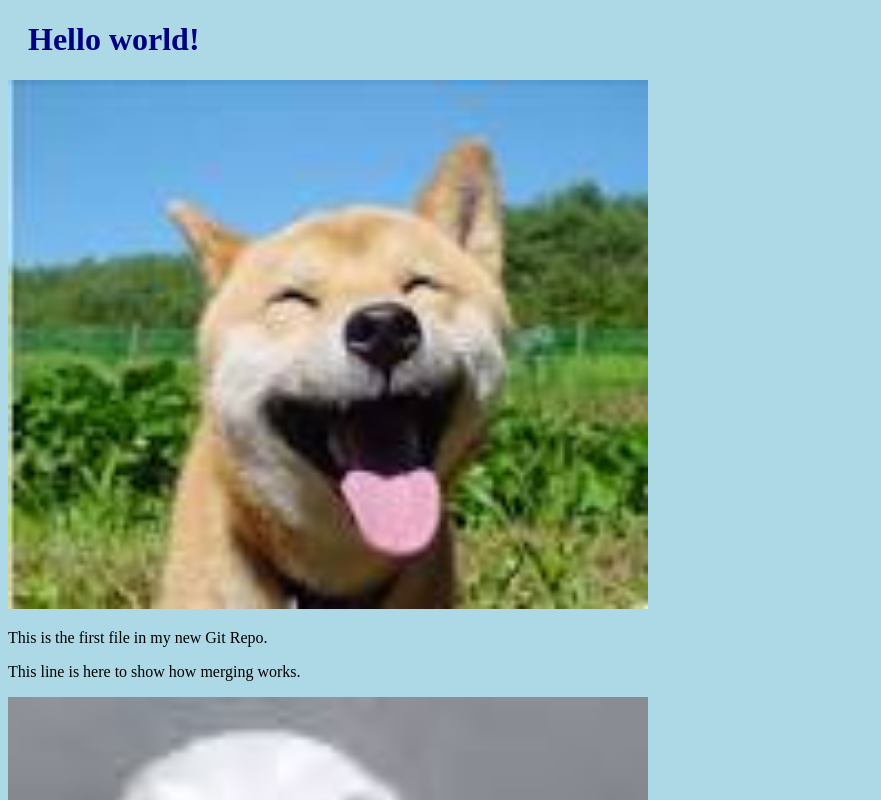
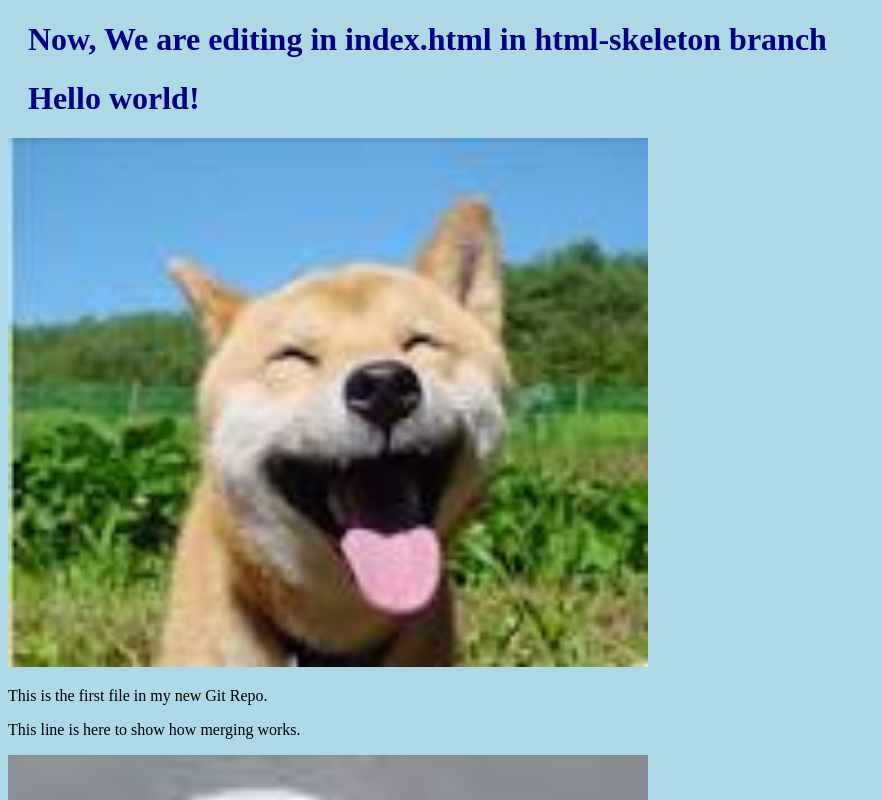
Before and after one commit to nnyvi/hello-world, a plain HTML site: page index.html in a window 1280 px wide. Shown: the top 800 px of the page, without its empty margins (0-881 px from the left). Drawn offline with Linux system fonts and the light colour scheme.

Commit message:
Update index.html in html-skeleton branch

```diff
--- a/index.html
+++ b/index.html
@@ -4,6 +4,7 @@
 <head>
     <title>Hello World!</title>
     <link rel="stylesheet" href="bluestyle.css">
+    <h1>Now, We are editing in index.html in html-skeleton branch</h1>
 </head>
 
 <body>
```
